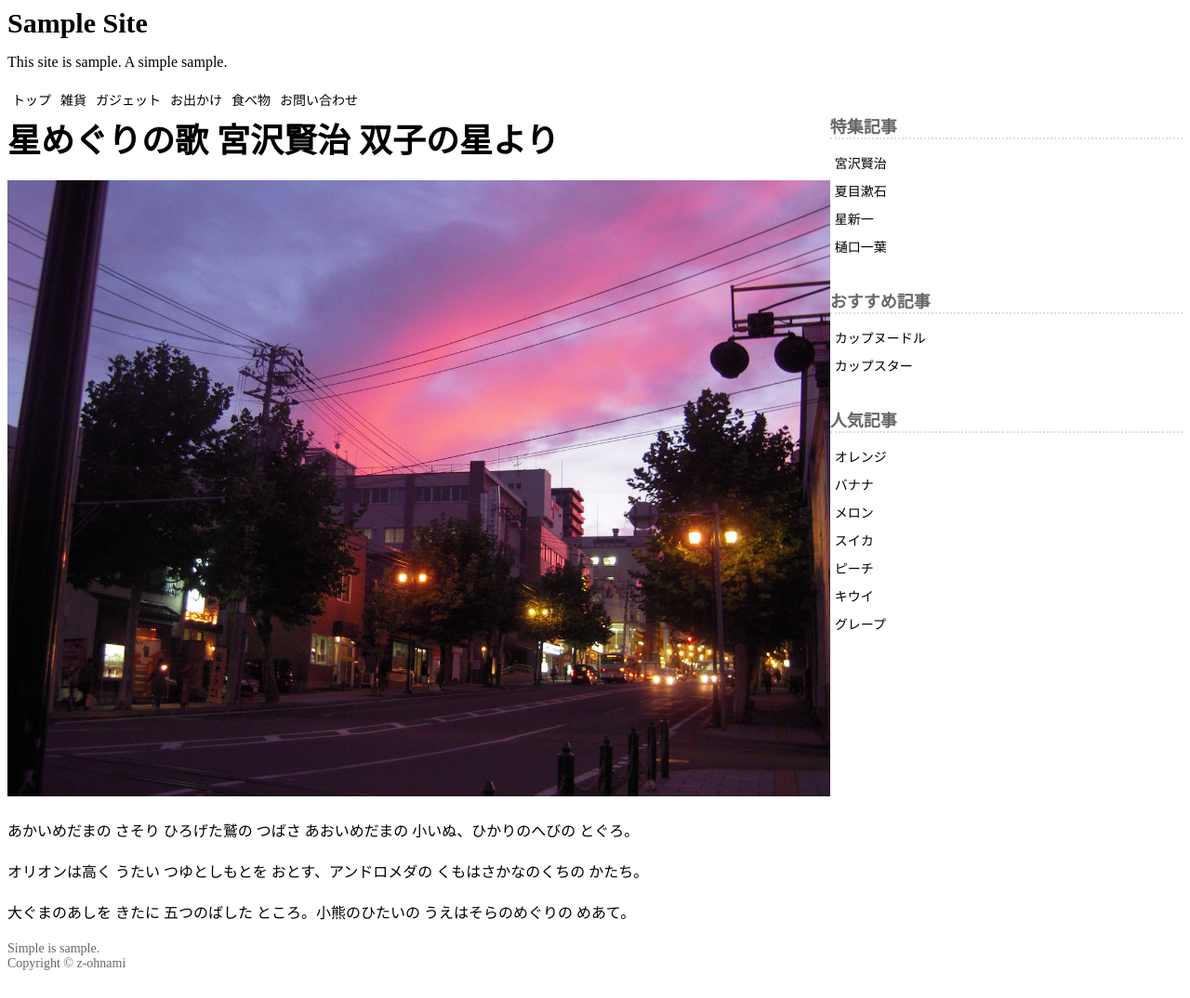
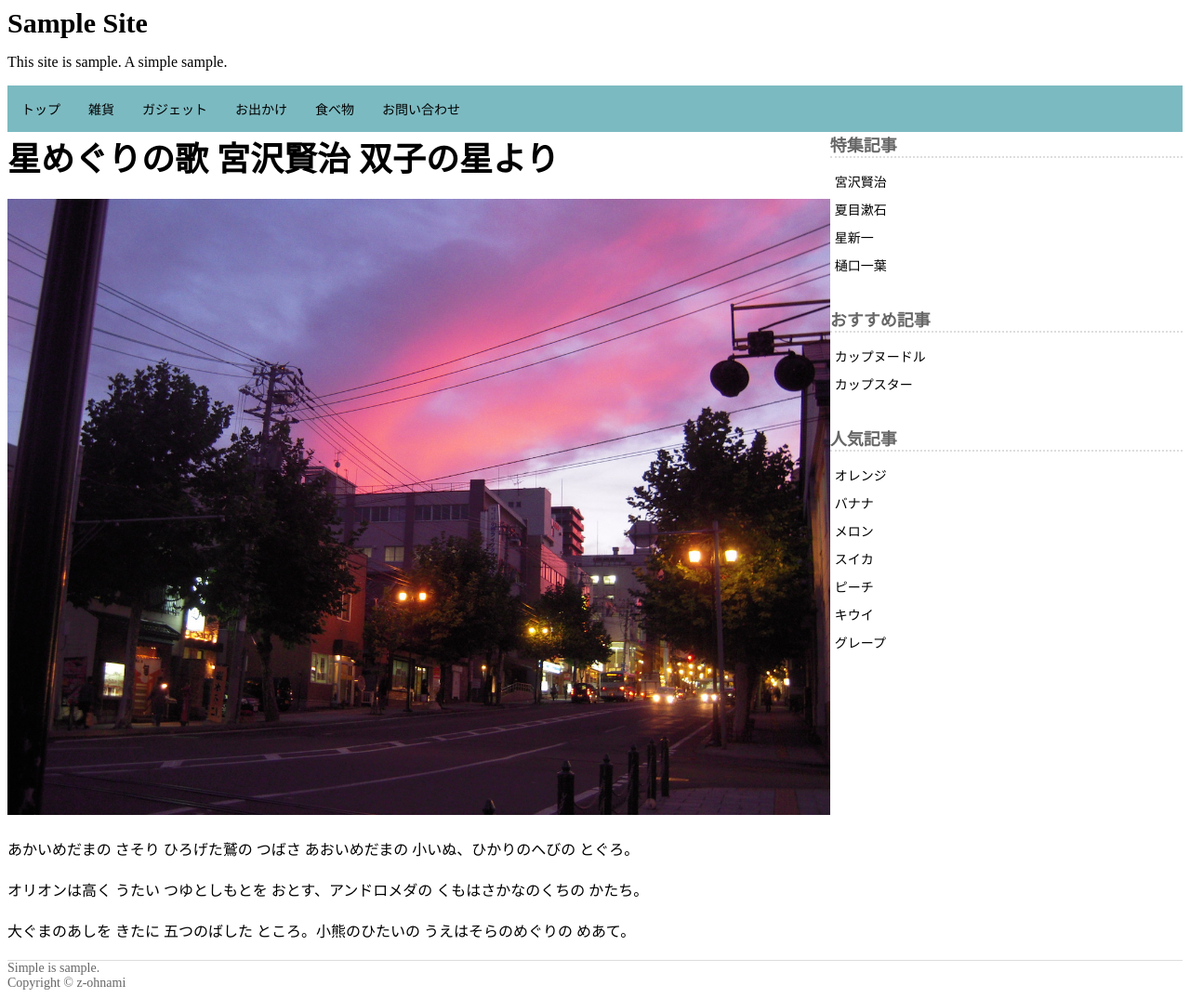
Before and after one commit to z-ohnami/practice_html, a plain HTML site: page site-b/index.html in a window 1280 px wide. Shown: the whole page at 93% size. Before the commit the page ends 1053 px from the top, so only its background shows below. Drawn offline with Linux system fonts and the light colour scheme.

Commit message:
UI調整

```diff
--- a/site-b/style.css
+++ b/site-b/style.css
@@ -2,6 +2,14 @@
 
 body {
   font-family: 'メイリオ', 'Hiragino Kaku Gothic Pro', san-serif
+}
+
+.box2 {
+  background-color: #7cbac1;
+}
+
+.box5 {
+  border-top: solid 1px #dddddd;
 }
 
 @media (min-width: 768px) {
@@ -87,14 +95,14 @@ body {
 
 .menu li a {
   display: block; /* クリッカブルなエリアを幅広に取るための設定 */
-  padding: 5px; /* クリックできる領域を広めにする */
+  padding: 15px; /* クリックできる領域を広めにする */
   color: #000000;
   font-size: 14px;
   text-decoration: none;
 }
 
 .menu li a:hover {
-  background-color: #eeeeee;
+  background-color: #75dbe7;
 }
 
 .menu ul:after {
```
